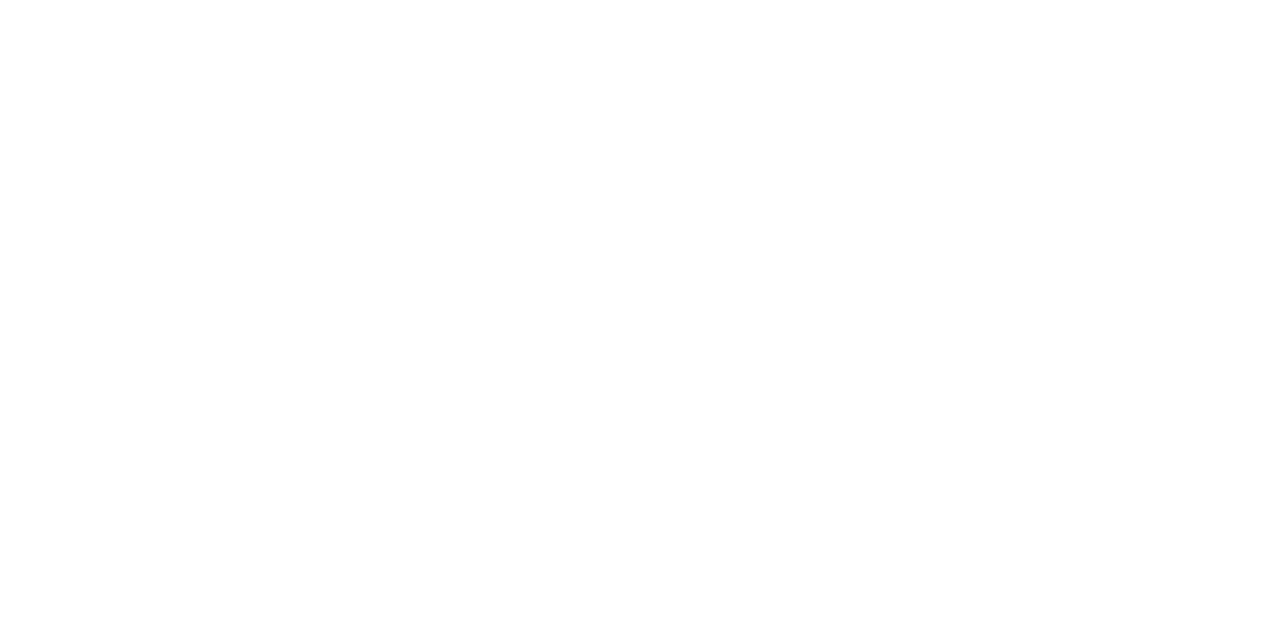
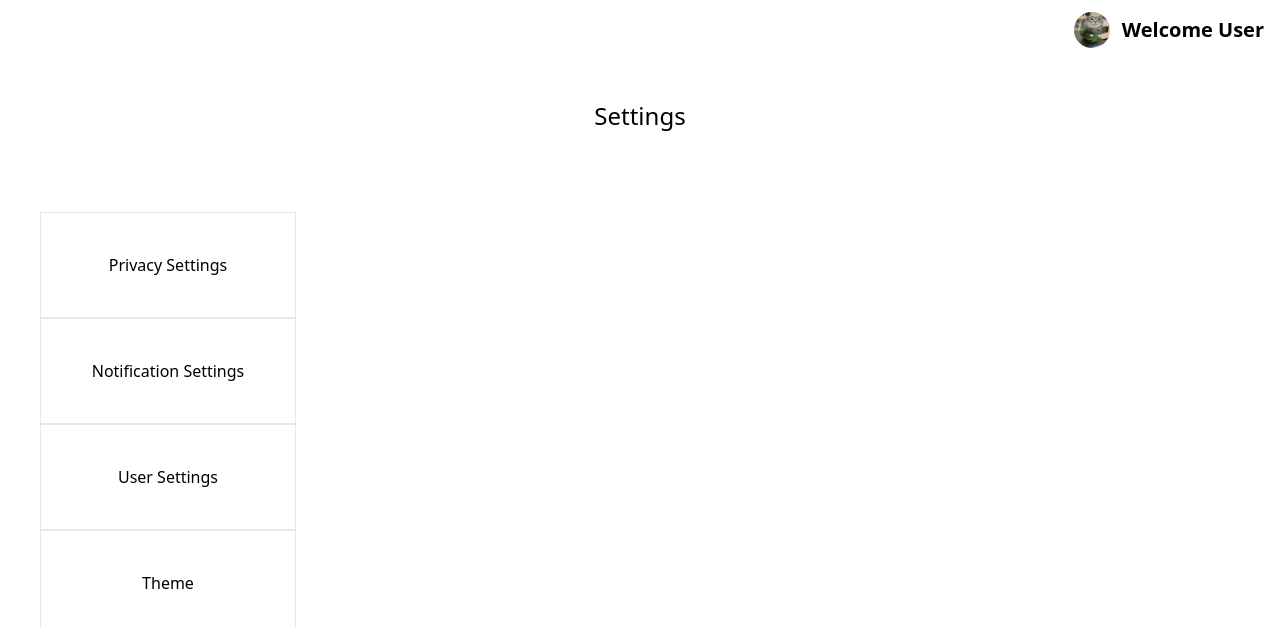
Before and after one commit to Saalim-Baba/M426_bFriend, a React (Create React App) app in the folder frontend/: page /settings in a window 1280 px wide. Before the commit this address had no page. Shown: the top 628 px of the page. Built offline with nearby package versions, Linux system fonts and the light colour scheme.

Commit message:
Added ground structure

```diff
--- a/frontend/src/App.js
+++ b/frontend/src/App.js
@@ -5,6 +5,7 @@
 import Chat from './Pages/Chat';
 import SignInPage from "./Pages/SignIn";
 import Profile from "./Pages/Profile";
+import Settings from "./Pages/Settings";
 
 export default function App() {
     return (
@@ -14,6 +15,7 @@
                 <Route path="/message" element={<Chat />} />
                 <Route path="/signin" element={<SignInPage />} />
                 <Route path="/profile" element={<Profile />} />
+                <Route path="/settings" element={<Settings />}/>
             </Routes>
         </div>
     );
--- a/frontend/src/Components/Settings.js
+++ b/frontend/src/Components/Settings.js
@@ -0,0 +1,24 @@
+import React from 'react';
+
+function Settings(){
+    return(
+        <div className="mb-[-6rem]">
+            <h1 className="mt-10 text-2xl">Settings</h1>
+            <div className="flex flex-col h-screen w-60 ml-10 py-20 items-start">
+                <div className="border w-64">
+                    <h1 className="p-10">Privacy Settings</h1>
+                </div>
+                <div className="border w-64">
+                    <h1 className="p-10">Notification Settings</h1>
+                </div>
+                <div className="border w-64">
+                    <h1 className="p-10">User Settings</h1>
+                </div>
+                <div className="border w-64">
+                    <h1 className="p-10">Theme</h1>
+                </div>
+            </div>
+
+        </div>
+    )}
+export default Settings;
--- /dev/null
+++ b/frontend/src/Pages/Settings.js
@@ -0,0 +1,14 @@
+import React from "react";
+import Navbar from "../Components/Navbar";
+import Settings from "../Components/Settings";
+
+function SettingsPage() {
+    return (
+        <div className="home-section">
+            <Navbar />
+            <Settings />
+        </div>
+    );
+}
+
+export default SettingsPage;
```
